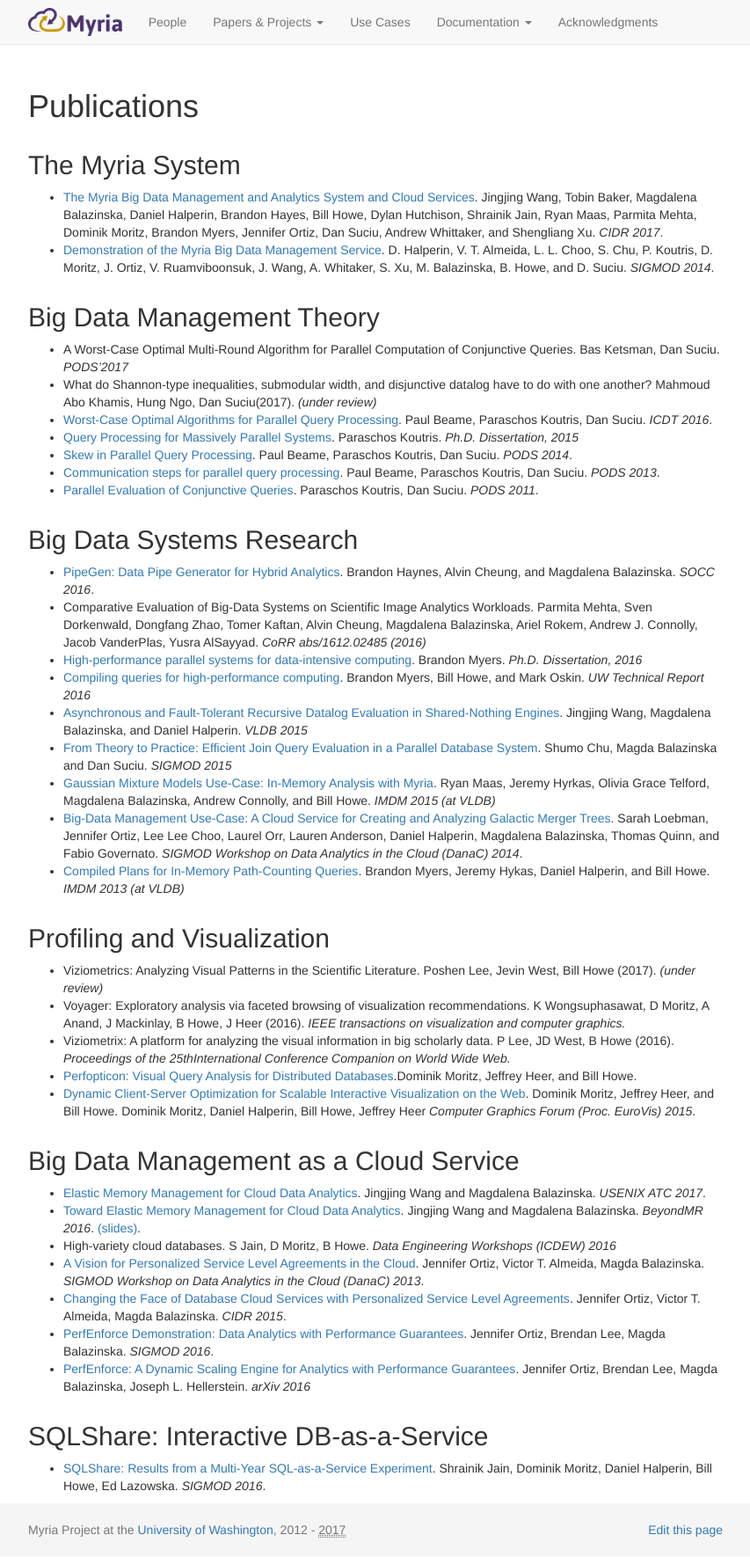
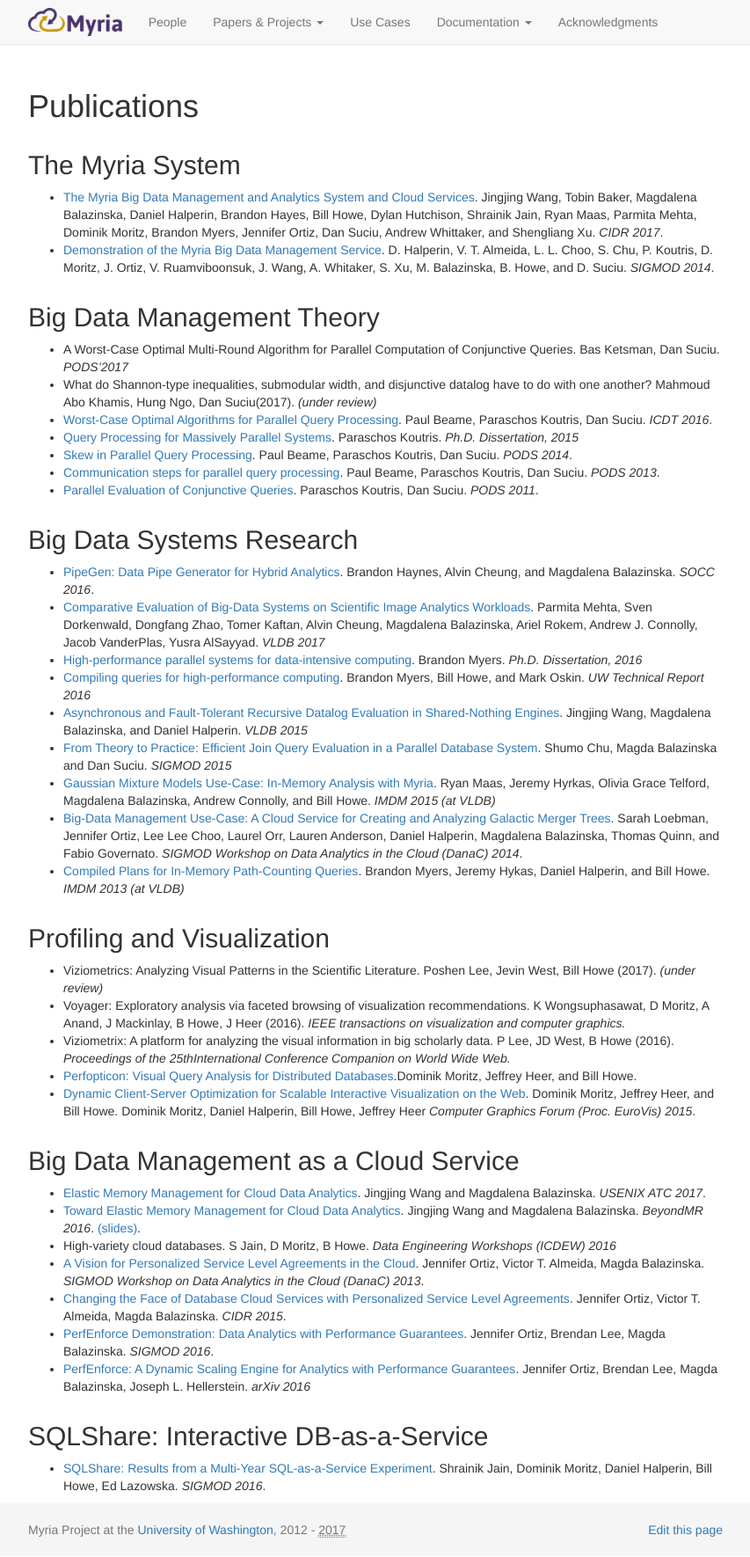
Before and after one commit to uwescience/myria-website, a Jekyll site: the page built from projects/publicationsList.md, in a window 1280 px wide. Shown: the whole page at 88% size, without its empty margins (213-1066 px from the left). Built offline with Jekyll 4.4.1, drawn with Linux system fonts in a browser that asks for light colours; nearby versions of some CDN libraries.

Commit message:
added vldb2017 paper

```diff
--- a/projects/publicationsList.md
+++ b/projects/publicationsList.md
@@ -23,7 +23,7 @@
 
 ## Big Data Systems Research
 * [PipeGen: Data Pipe Generator for Hybrid Analytics](../publications/PipeGen-Haynes-socc16.pdf).  Brandon Haynes, Alvin Cheung, and Magdalena Balazinska. *SOCC 2016*.
-* Comparative Evaluation of Big-Data Systems on Scientific Image Analytics Workloads. Parmita Mehta, Sven Dorkenwald, Dongfang Zhao, Tomer Kaftan, Alvin Cheung, Magdalena Balazinska, Ariel Rokem, Andrew J. Connolly, Jacob VanderPlas, Yusra AlSayyad. *CoRR abs/1612.02485 (2016)*
+* [Comparative Evaluation of Big-Data Systems on Scientific Image Analytics Workloads](../publications/p1290-mehta.pdf). Parmita Mehta, Sven Dorkenwald, Dongfang Zhao, Tomer Kaftan, Alvin Cheung, Magdalena Balazinska, Ariel Rokem, Andrew J. Connolly, Jacob VanderPlas, Yusra AlSayyad. *VLDB 2017*
 * [High-performance parallel systems for data-intensive computing](https://digital.lib.washington.edu/researchworks/bitstream/handle/1773/37076/Myers_washington_0250E_16369.pdf?sequence=1&isAllowed=y). Brandon Myers. *Ph.D. Dissertation, 2016*
 * [Compiling queries for high-performance computing](http://www.cs.washington.edu/tr/2016/02/UW-CSE-16-02-02.pdf). Brandon Myers, Bill Howe, and Mark Oskin. *UW Technical Report 2016*
 * [Asynchronous and Fault-Tolerant Recursive Datalog Evaluation in Shared-Nothing Engines](https://homes.cs.washington.edu/~jwang/papers/p2317-wang.pdf). Jingjing Wang, Magdalena Balazinska, and Daniel Halperin. *VLDB 2015*
```
